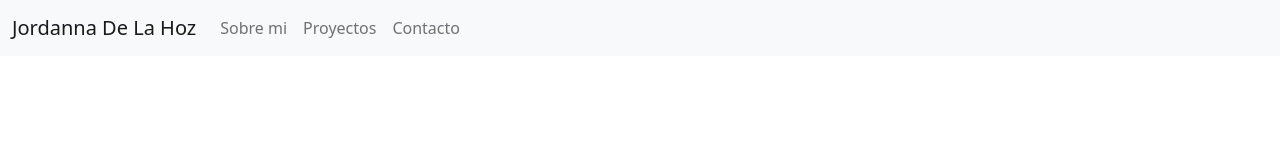
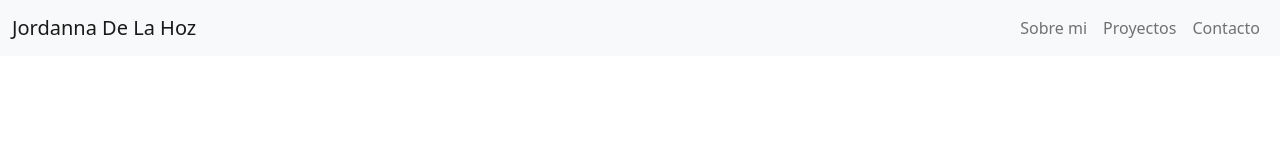
Before and after one commit to jordannadelahoz/entrega-github, a plain HTML site: page contacto.html in a window 1280 px wide. Drawn offline with Linux system fonts and the light colour scheme.

Commit message:
Actualizando files
añandiendo la clase  justify-content-end  al navbar

```diff
--- a/contacto.html
+++ b/contacto.html
@@ -18,7 +18,7 @@
           <button class="navbar-toggler" type="button" data-bs-toggle="collapse" data-bs-target="#navbarNav" aria-controls="navbarNav" aria-expanded="false" aria-label="Toggle navigation">
             <span class="navbar-toggler-icon"></span>
           </button>
-          <div class="collapse navbar-collapse" id="navbarNav">
+          <div class="collapse navbar-collapse justify-content-end" id="navbarNav">
             <ul class="navbar-nav">
               <li class="nav-item">
                 <a class="nav-link" href="sobre.html">Sobre mi</a>
```
Also changed, not shown: proyecto.html (+1 -1 lines), sobre.html (+1 -1 lines).
